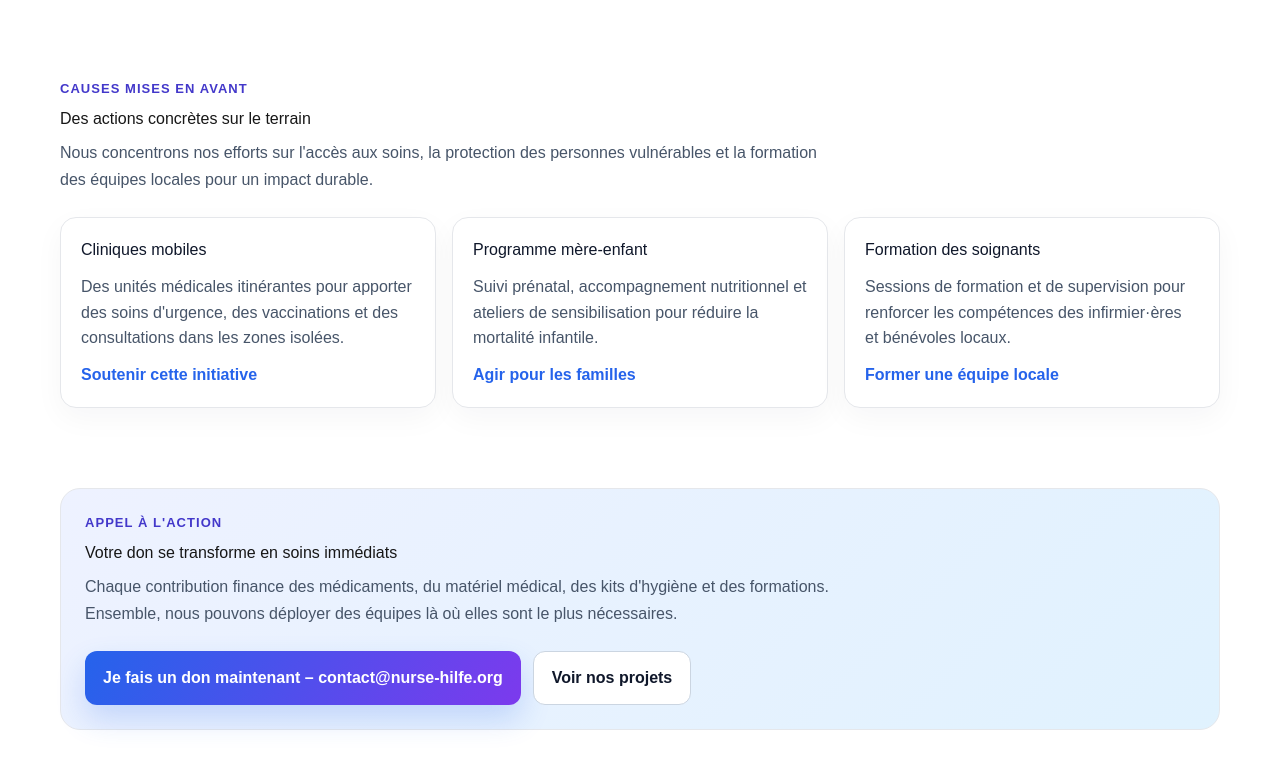
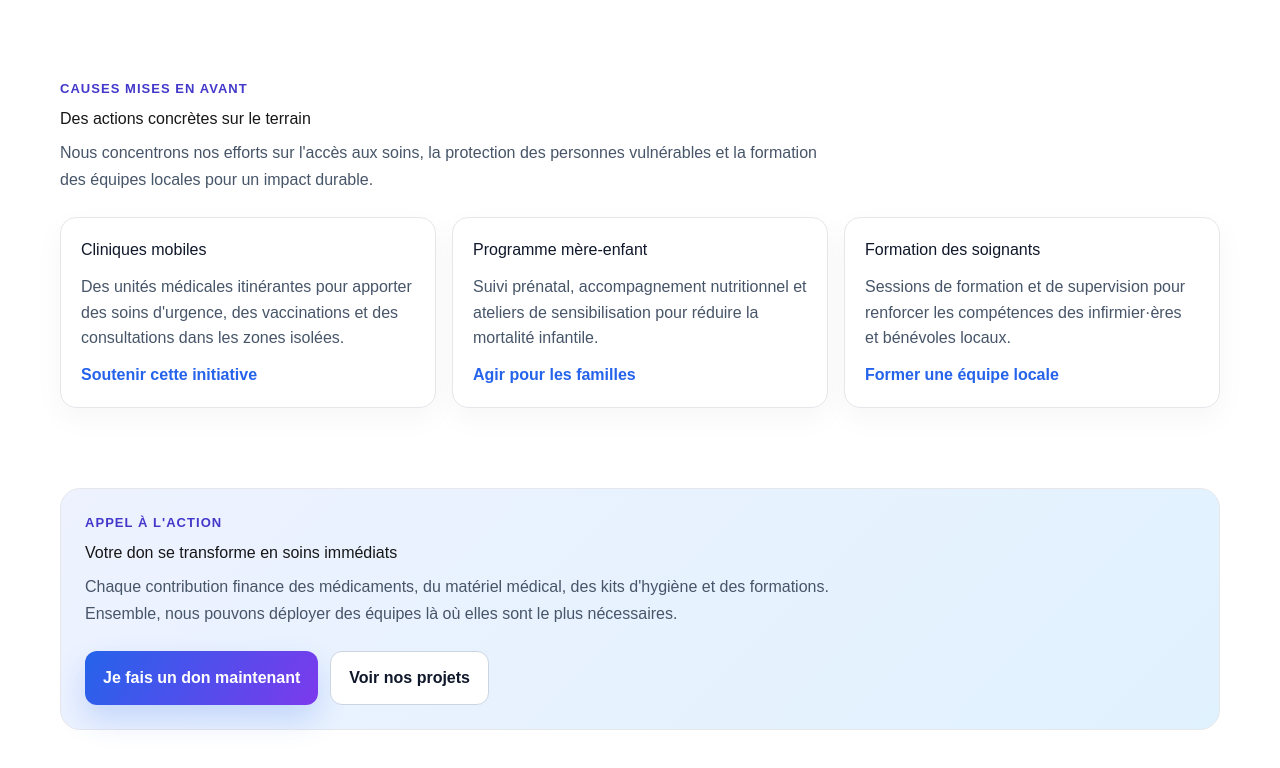
Before and after one commit to Haroldrivail/nurse, a Next.js app: page / in a window 1280 px wide. Shown: the part 559-1327 px from the top of the page. Built offline with nearby package versions, Linux system fonts and the light colour scheme.

Commit message:
chore: simplify CTA text
Co-authored-by: Haroldrivail <109418942+Haroldrivail@users.noreply.github.com>

```diff
--- a/src/app/page.tsx
+++ b/src/app/page.tsx
@@ -93,7 +93,7 @@ export default function Home() {
         </div>
         <div className="actions">
           <a className="cta" href="mailto:contact@nurse-hilfe.org">
-            Je fais un don maintenant – contact@nurse-hilfe.org
+            Je fais un don maintenant
           </a>
           <a className="ghost" href="#projets">
             Voir nos projets
```
